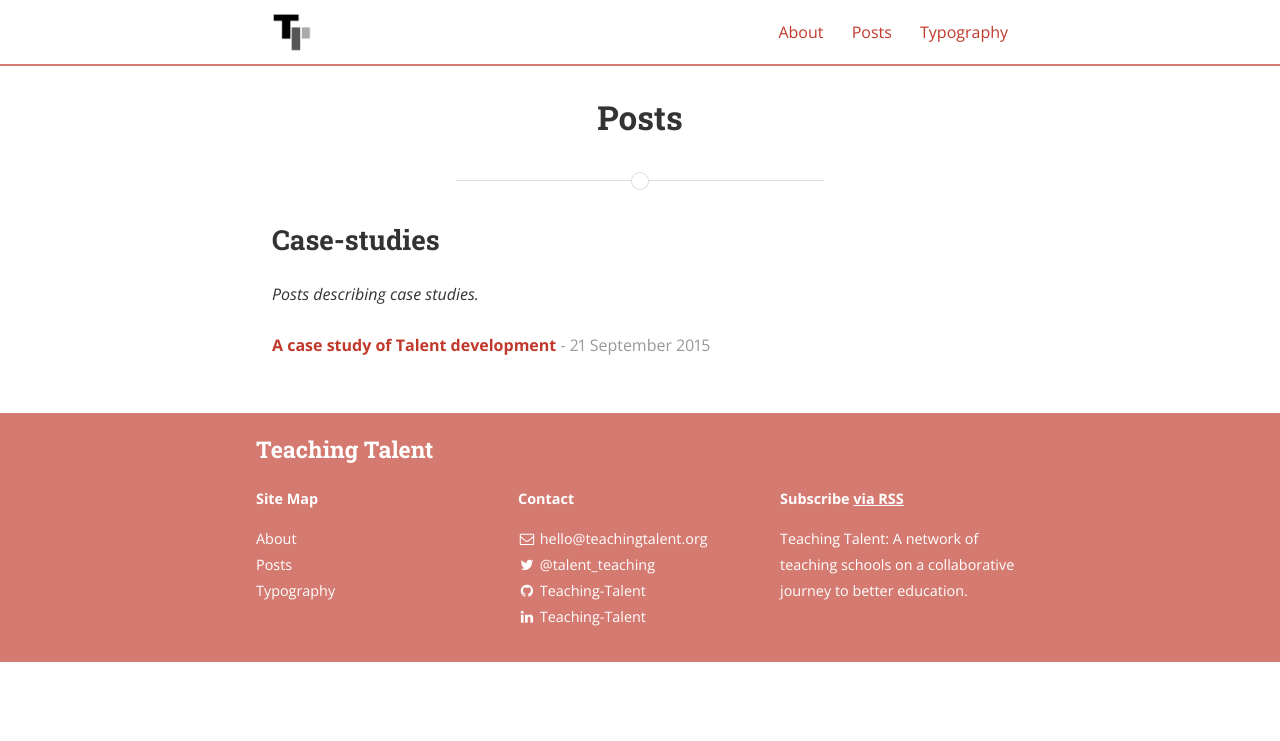
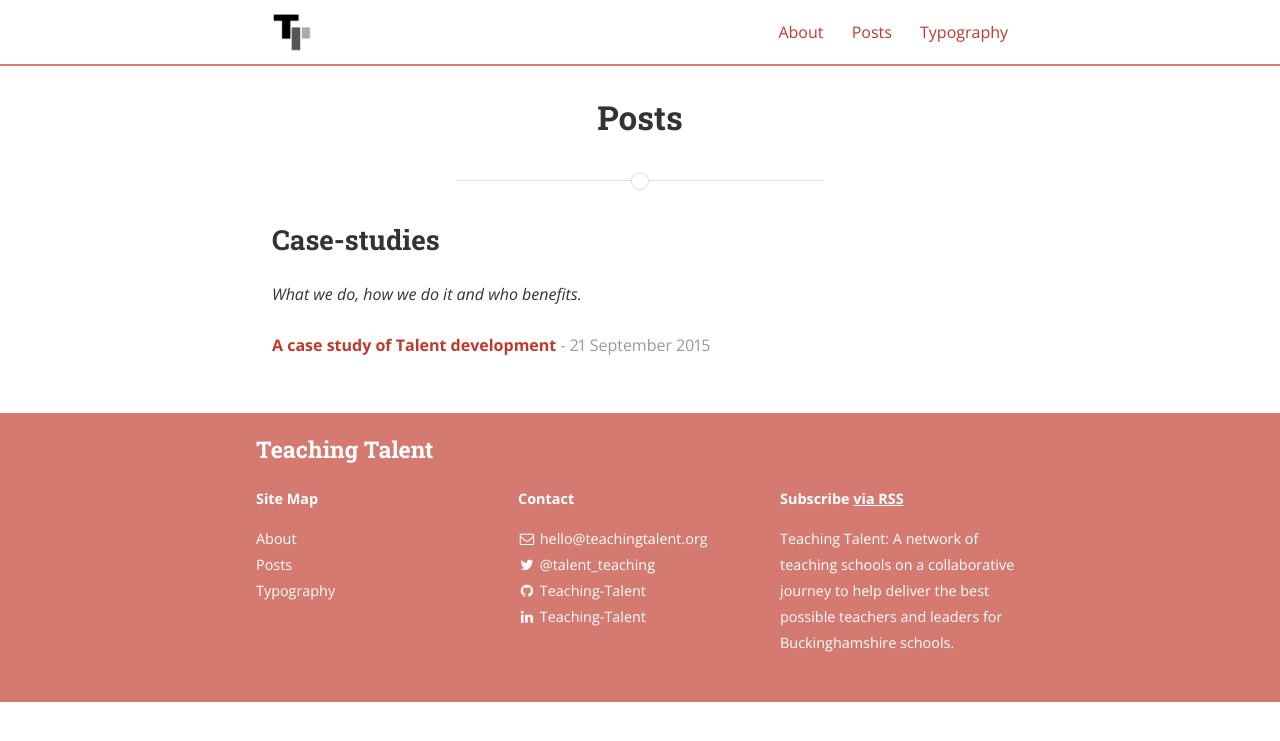
Before and after one commit to Teaching-Talent/teaching-talent.github.io, a Jekyll site: the page built from posts.html, in a window 1280 px wide. Shown: the top 741 px of the page. Built offline with Jekyll 4.4.1, drawn with Linux system fonts in a browser that asks for light colours; nearby versions of some CDN libraries; a style sheet for code colours, icons or effects is not loaded.

Commit message:
Tag Line Update

```diff
--- a/_config.yml
+++ b/_config.yml
@@ -4,11 +4,11 @@
 
 # Site settings
 title: "Teaching Talent"
-subtitle: "A collaborative journey to better education"
+subtitle: "Helping build better Teachers & Leaders"
 email: hello@teachingtalent.org
 name: "Teaching Talent"
 description: >
-  Teaching Talent: A network of teaching schools on a collaborative journey to better education.
+  Teaching Talent: A network of teaching schools on a collaborative journey to help deliver the best possible teachers and leaders for Buckinghamshire schools.
 baseurl: "/" # the subpath of your site, e.g. /blog/
 url: "http://teachingtalent.org" # the base hostname & protocol for your site
 cover: "assets/header_image_washed.jpg"
@@ -28,10 +28,10 @@
 # Category descriptions (for archive pages)
 descriptions:
   - cat: case-studies
-    desc: "Posts describing case studies."
+    desc: "What we do, how we do it and who benefits."
 
-  - cat: dummy
-    desc: "Just some placeholder posts, lorem ipsum and the rest."
+  - cat: events
+    desc: "What's coming up at Talent."
 
 # Custom vars
 version:          		1.0.0
```
